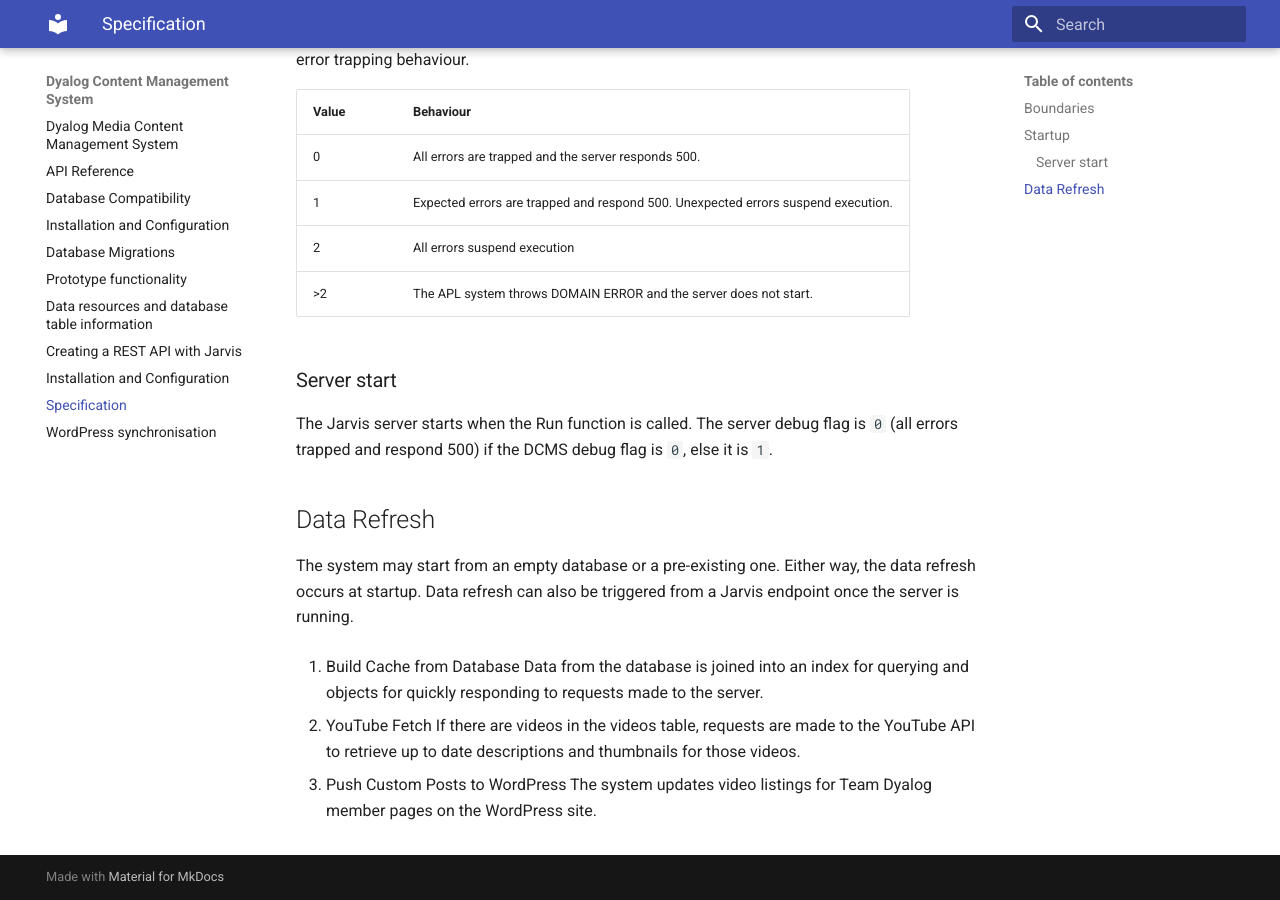
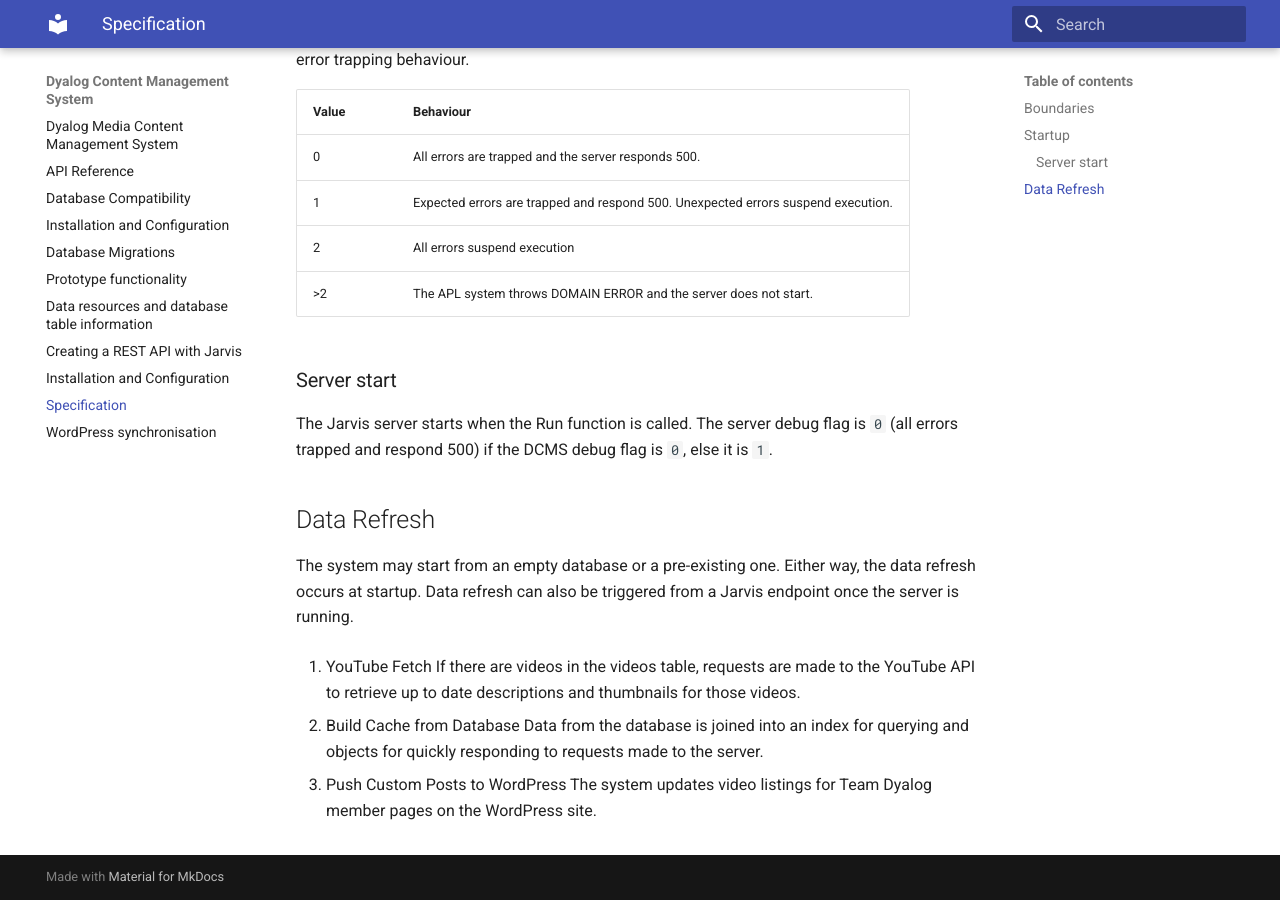
Before and after one commit to Dyalog/DCMS, an MkDocs documentation site: the page built from docs/spec.md, in a window 1280 px wide and 900 px high, scrolled down 850 px. Built offline with MkDocs 1.6.1 and Material for MkDocs 9.7.7, drawn with Linux system fonts in a browser that asks for light colours.

```diff
--- a/docs/spec.md
+++ b/docs/spec.md
@@ -31,11 +31,11 @@ The Jarvis server starts when the Run function is called. The server debug flag
 ## Data Refresh
 The system may start from an empty database or a pre-existing one. Either way, the data refresh occurs at startup. Data refresh can also be triggered from a Jarvis endpoint once the server is running.
 
+1. YouTube Fetch
+If there are videos in the videos table, requests are made to the YouTube API to retrieve up to date descriptions and thumbnails for those videos.
+
 1. Build Cache from Database
 Data from the database is joined into an index for querying and objects for quickly responding to requests made to the server.
 
-1. YouTube Fetch
-If there are videos in the videos table, requests are made to the YouTube API to retrieve up to date descriptions and thumbnails for those videos.
-
 1. Push Custom Posts to WordPress
 The system updates video listings for Team Dyalog member pages on the WordPress site.
```
